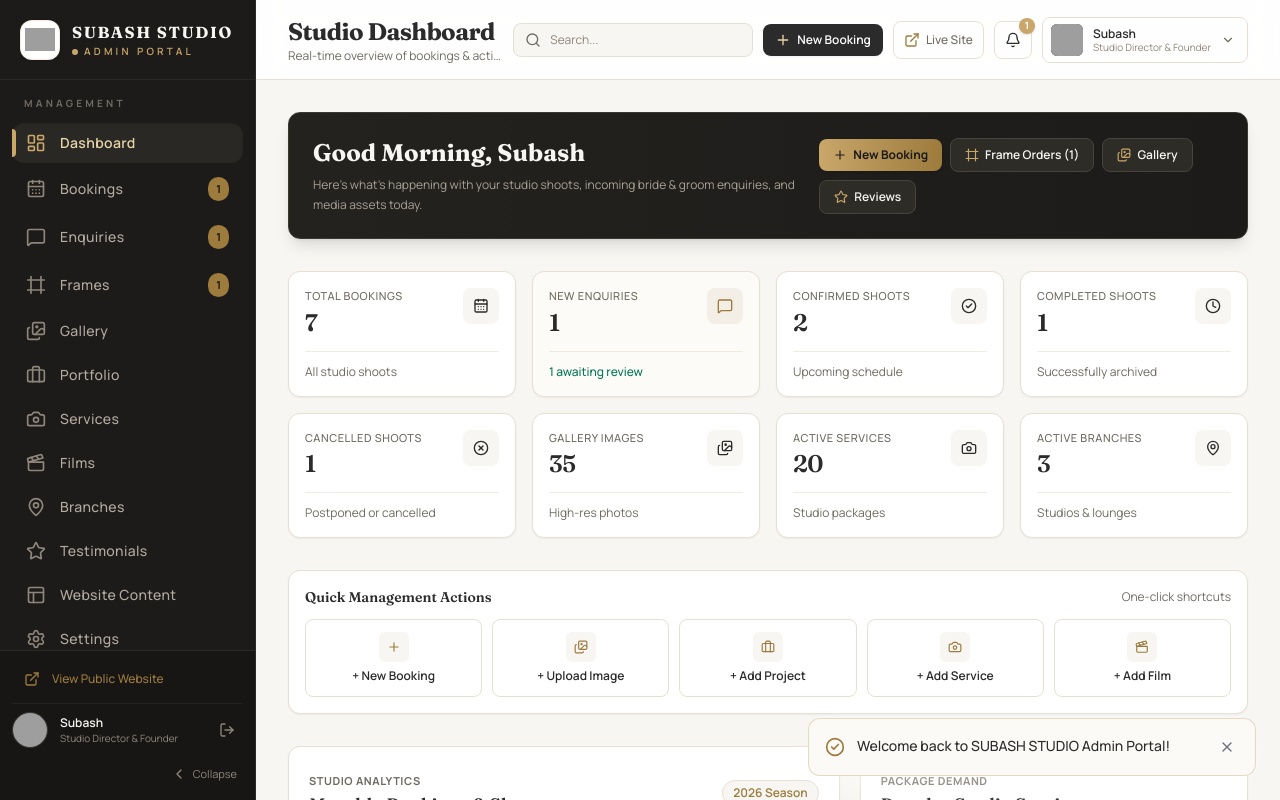
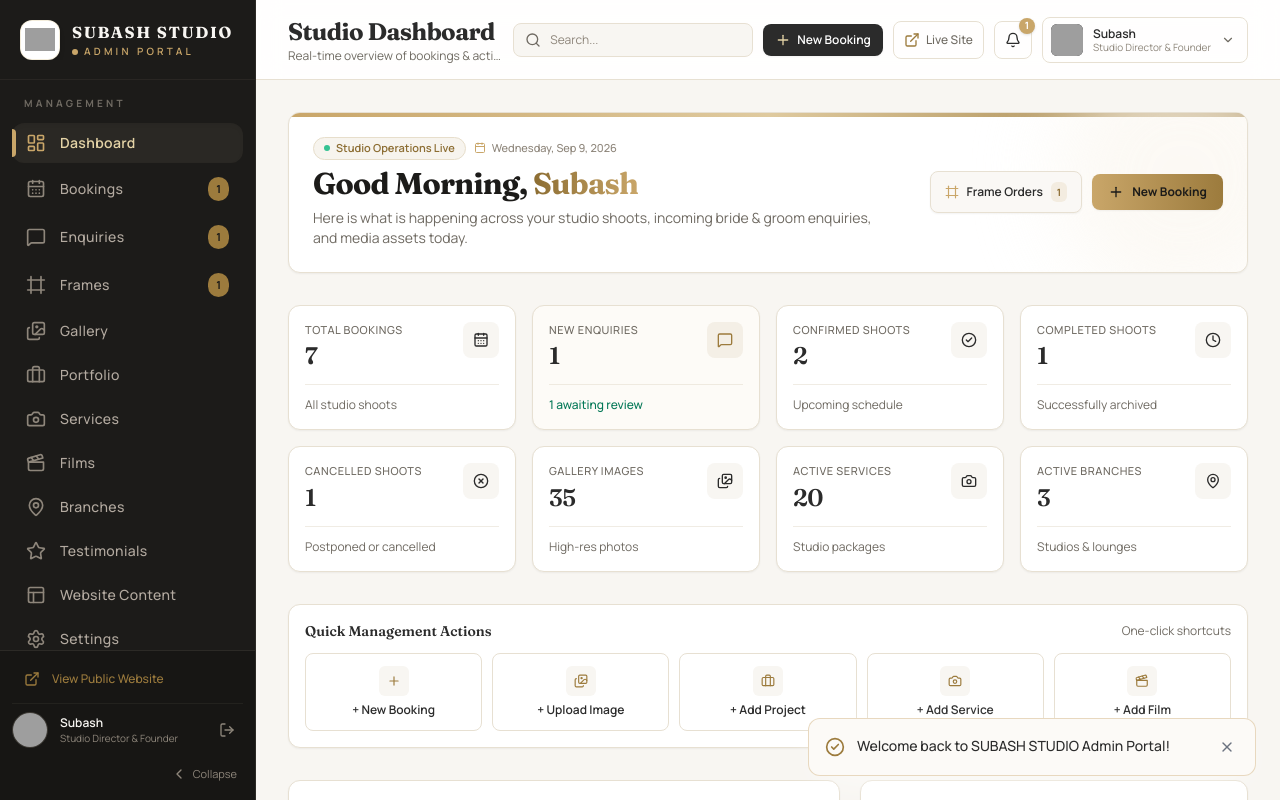
Before and after one commit to aescionarjun-creator/photography-studio, a React (Vite) app: page /admin/login in a window 1280 px wide. Both pictures are taken after a click on the button "Enter Studio Admin". Shown: the top 800 px of the page. Built offline with nearby package versions, Linux system fonts and the light colour scheme; grey boxes are pictures that could not be loaded.

Commit message:
style: redesign welcome banner to match dashboard aesthetic and fix button wrapping

```diff
--- a/src/admin/pages/Dashboard.jsx
+++ b/src/admin/pages/Dashboard.jsx
@@ -21,6 +21,7 @@ import {
   Eye,
   Frame,
   Star,
+  Sparkles,
 } from "lucide-react";
 import StatCard from "../components/StatCard";
 import StatusBadge from "../components/StatusBadge";
@@ -93,45 +94,61 @@ export default function Dashboard() {
   return (
     <div className="space-y-8 animate-fadeIn">
       {/* Welcome Banner */}
-      <div className="bg-gradient-to-r from-[#24221F] to-[#1C1B19] rounded-xl p-5 sm:p-6 text-[#F8F6F2] shadow-lg border border-[#3A3833] flex flex-col md:flex-row md:items-center justify-between gap-5 relative overflow-hidden">
-        <div className="space-y-1.5 relative z-10">
-          <h2 className="text-xl sm:text-2xl font-display font-bold text-[#F8F6F2]">
-            {getGreeting()}, {adminUser?.name || "Subash"}
+      <div className="bg-white rounded-xl p-5 sm:p-6 text-[#2B2B2B] shadow-sm border border-[#E7E0D2] flex flex-col md:flex-row md:items-center justify-between gap-5 relative overflow-hidden before:absolute before:top-0 before:left-0 before:right-0 before:h-1 before:bg-gradient-to-r before:from-[#C9A669] before:via-[#DFCA9F] before:to-[#9C7B3D]">
+        {/* Subtle decorative warm background aura */}
+        <div className="pointer-events-none absolute -right-16 -top-16 w-64 h-64 bg-[#FBF7F0] rounded-full blur-2xl opacity-70" />
+
+        <div className="space-y-1.5 relative z-10 min-w-0">
+          <div className="flex flex-wrap items-center gap-2 mb-1.5">
+            <span className="inline-flex items-center gap-1.5 px-2.5 py-0.5 rounded-full text-[11px] font-semibold bg-[#F7F4EE] text-[#8C6D32] border border-[#E7DECB]">
+              <span className="w-1.5 h-1.5 rounded-full bg-emerald-500 animate-pulse" />
+              Studio Operations Live
+            </span>
+            <span className="text-[11px] text-[#8E867B] font-medium hidden sm:inline-flex items-center gap-1.5">
+              <Calendar className="w-3 h-3 text-[#C9A669]" />
+              {new Date().toLocaleDateString("en-US", { weekday: "long", month: "short", day: "numeric", year: "numeric" })}
+            </span>
+          </div>
+          <h2 className="text-xl sm:text-2xl lg:text-3xl font-display font-bold text-[#1C1B19] tracking-tight">
+            {getGreeting()},{" "}
+            <span className="bg-gradient-to-r from-[#8C6D32] to-[#C9A669] bg-clip-text text-transparent">
+              {adminUser?.name || "Subash"}
+            </span>
           </h2>
-          <p className="text-xs text-[#A8A196] max-w-xl leading-relaxed">
-            Here's what's happening with your studio shoots, incoming bride &amp; groom enquiries, and media assets today.
+          <p className="text-xs sm:text-sm text-[#6F6A62] max-w-xl leading-relaxed">
+            Here is what is happening across your studio shoots, incoming bride &amp; groom enquiries, and media assets today.
           </p>
         </div>
 
-        {/* Quick Actions Button Bar */}
-        <div className="flex flex-wrap items-center gap-2 relative z-10">
+        {/* Action Controls */}
+        <div className="flex items-center gap-2.5 relative z-10 shrink-0">
+          {newFrameOrders > 0 ? (
+            <Link
+              to="/admin/frames"
+              className="px-3.5 py-2.5 bg-[#FAF8F5] hover:bg-[#F3EFE8] text-[#2B2B2B] border border-[#E7E0D2] rounded-lg text-xs font-semibold transition-all flex items-center gap-2 shadow-sm group"
+            >
+              <Frame className="w-3.5 h-3.5 text-[#C9A669] group-hover:scale-110 transition-transform" />
+              <span>Frame Orders</span>
+              <span className="px-1.5 py-0.5 rounded-md bg-[#C9A669]/15 text-[#8C6D32] text-[10px] font-bold">
+                {newFrameOrders}
+              </span>
+            </Link>
+          ) : (
+            <Link
+              to="/admin/bookings"
+              className="px-3.5 py-2.5 bg-[#FAF8F5] hover:bg-[#F3EFE8] text-[#2B2B2B] border border-[#E7E0D2] rounded-lg text-xs font-semibold transition-all flex items-center gap-2 shadow-sm group"
+            >
+              <CalendarDays className="w-3.5 h-3.5 text-[#C9A669] group-hover:scale-110 transition-transform" />
+              <span>Shoot Schedule</span>
+            </Link>
+          )}
+
           <Link
             to="/admin/bookings?new=true"
-            className="px-3.5 py-2 bg-gradient-to-r from-[#C9A669] to-[#9C7B3D] text-[#1C1B19] rounded-lg text-xs font-bold shadow hover:brightness-110 transition-all flex items-center gap-1.5 active:scale-95"
+            className="px-4 py-2.5 bg-gradient-to-r from-[#C9A669] to-[#9C7B3D] hover:from-[#D4B376] hover:to-[#A88544] text-[#1C1B19] rounded-lg text-xs font-bold shadow-sm hover:shadow transition-all flex items-center gap-2 active:scale-95 shrink-0"
           >
-            <Plus className="w-3.5 h-3.5" />
+            <Plus className="w-4 h-4" />
             <span>New Booking</span>
-          </Link>
-          <Link
-            to="/admin/frames"
-            className="px-3.5 py-2 bg-[#2E2C27] hover:bg-[#38352F] text-[#F8F6F2] border border-[#48443D] rounded-lg text-xs font-semibold transition-all flex items-center gap-1.5"
-          >
-            <Frame className="w-3.5 h-3.5 text-[#C9A669]" />
-            <span>Frame Orders{newFrameOrders > 0 ? ` (${newFrameOrders})` : ""}</span>
-          </Link>
-          <Link
-            to="/admin/gallery"
-            className="px-3.5 py-2 bg-[#2E2C27] hover:bg-[#38352F] text-[#F8F6F2] border border-[#48443D] rounded-lg text-xs font-semibold transition-all flex items-center gap-1.5"
-          >
-            <Images className="w-3.5 h-3.5 text-[#C9A669]" />
-            <span>Gallery</span>
-          </Link>
-          <Link
-            to="/admin/testimonials"
-            className="px-3.5 py-2 bg-[#2E2C27] hover:bg-[#38352F] text-[#F8F6F2] border border-[#48443D] rounded-lg text-xs font-semibold transition-all flex items-center gap-1.5"
-          >
-            <Star className="w-3.5 h-3.5 text-[#C9A669]" />
-            <span>Reviews{pendingGoogleReviews > 0 ? ` (${pendingGoogleReviews} pending)` : ""}</span>
           </Link>
         </div>
       </div>
```
